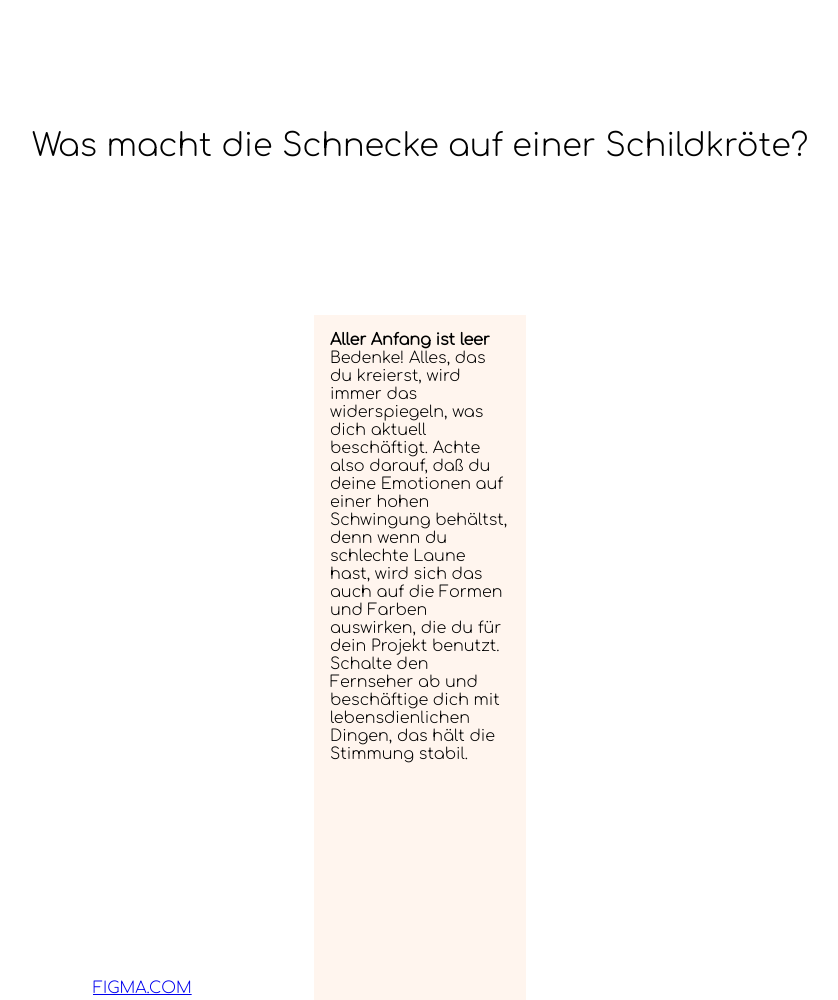
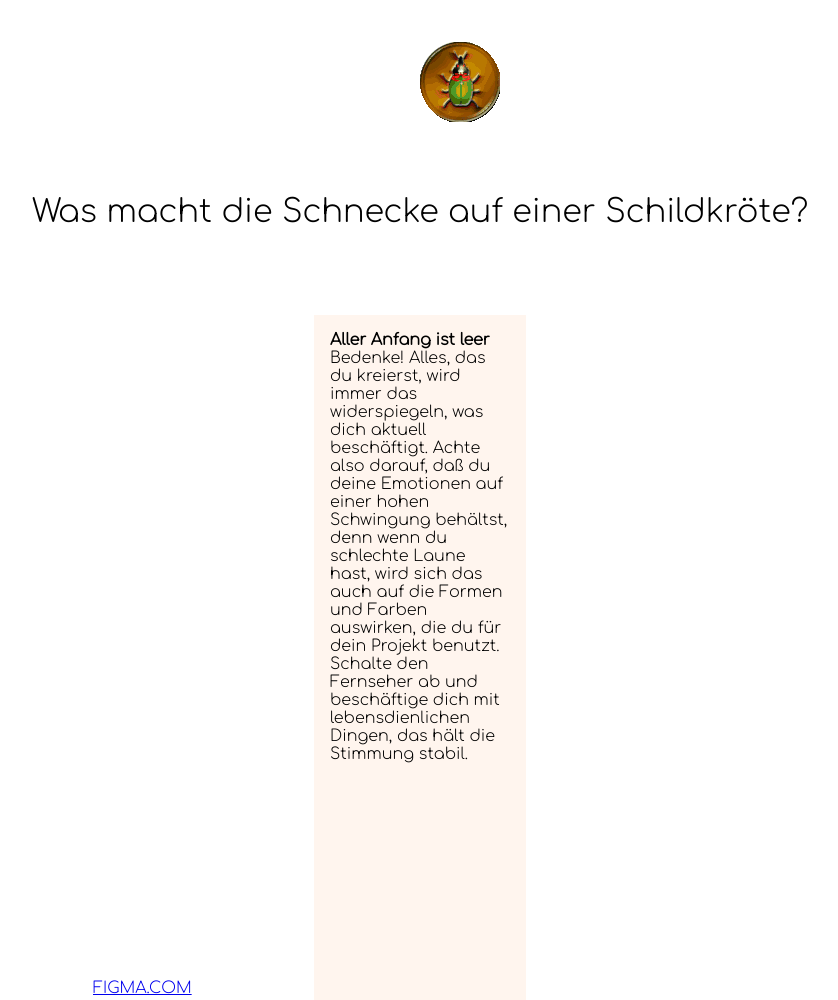
Before and after one commit to jaber-1988/team-arbeit, a plain HTML site: page Arbeiten-im-Team/index.html in a window 1280 px wide. Shown: the top 1000 px of the page, without its empty margins (220-1058 px from the left). Drawn offline with Linux system fonts and the light colour scheme; a web font is replaced by a local one.

Commit message:
Update index.html

```diff
--- a/Arbeiten-im-Team/index.html
+++ b/Arbeiten-im-Team/index.html
@@ -12,7 +12,7 @@
     <header>
 
             <div class="logo">
-                <img src="./img/logo" alt="">
+                <img src="./img/logo.png" alt="">
             </div>
 
         <h1>
```
